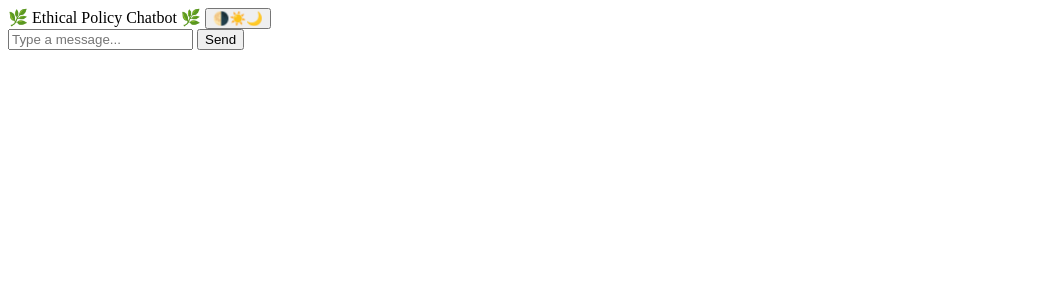
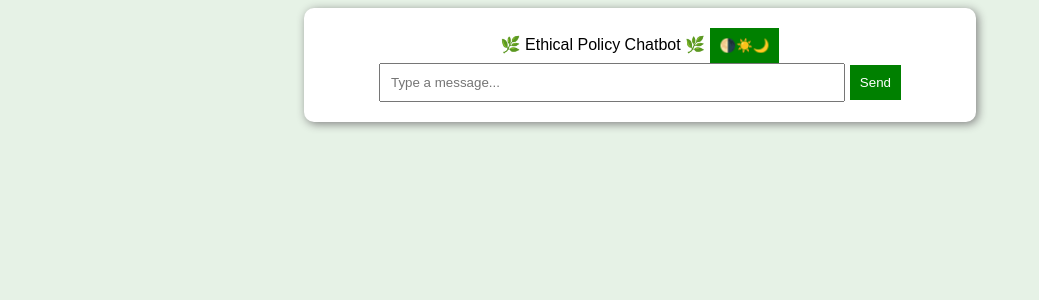
Before and after one commit to ANITHA537/Ethical_chatbot, a Flask app: page / in a window 1280 px wide. Shown: the top 300 px of the page, without its empty margins (0-1039 px from the left). Run offline with Flask 3, Linux system fonts and the light colour scheme.

Commit message:
Update index.html

```diff
--- a/templates/index.html
+++ b/templates/index.html
@@ -4,7 +4,9 @@
   <meta charset="UTF-8">
   <meta name="viewport" content="width=device-width, initial-scale=1.0">
   <title>ETHICAL CHATBOT 🌿</title>
-  <link rel="icon" href="{{ url_for('static', filename='favicon.ico') }}" type="image/x-icon">
+
+  <link rel="stylesheet" type="text/css" href="{{ url_for('static', filename='style.css') }}">
+ <!-- <link rel="icon" href="{{ url_for('static', filename='favicon.ico') }}" type="image/x-icon">-->
   <script>
     function toggleTheme() {
     document.body.classList.toggle("dark-mode");
```
